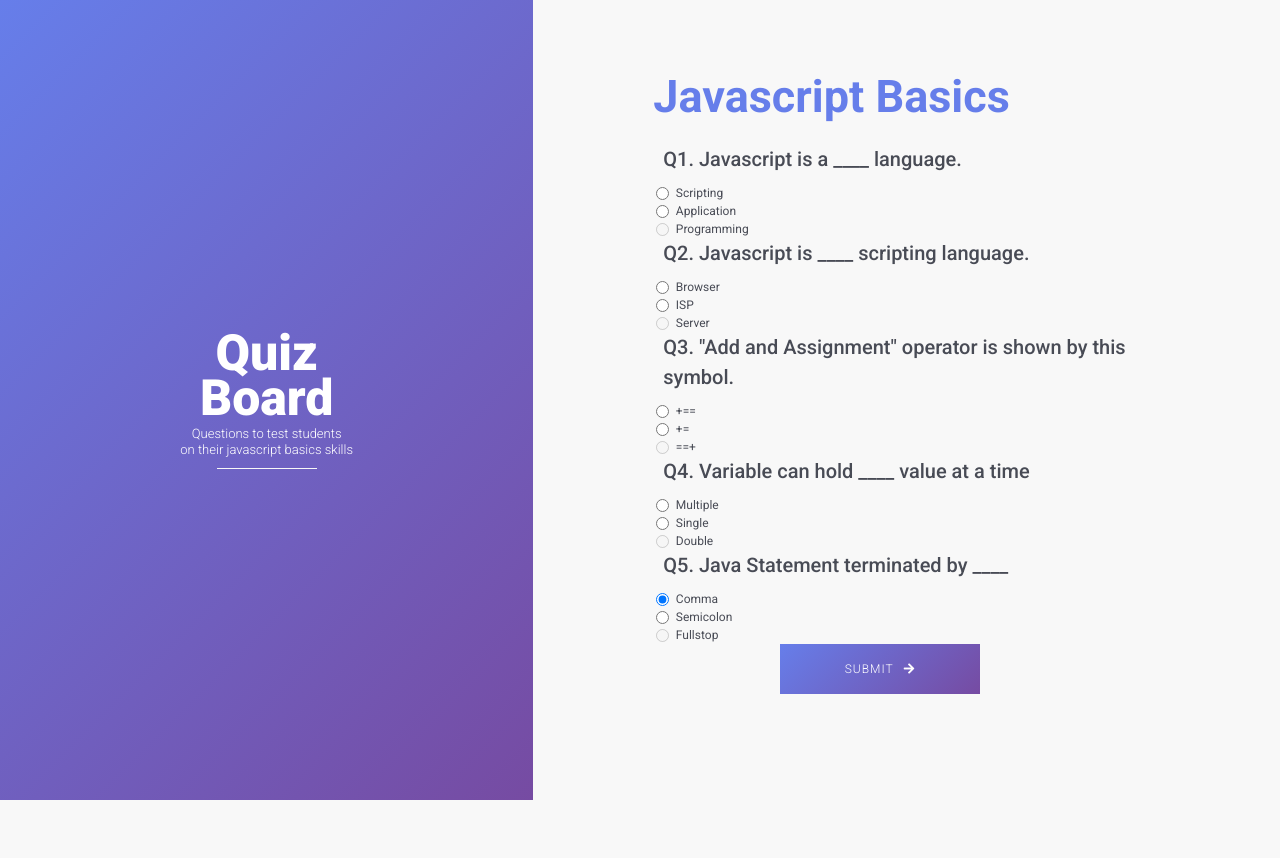
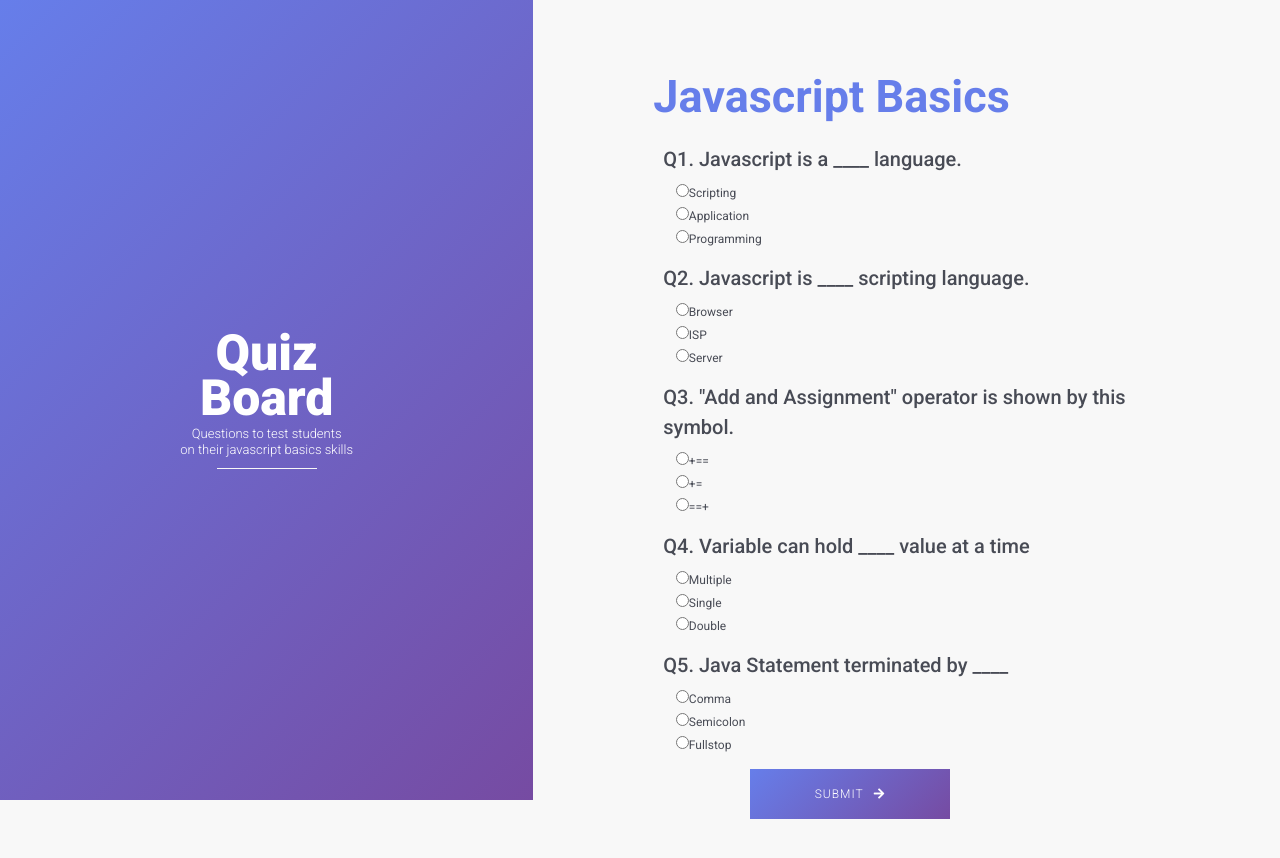
Before and after one commit to imekenye/Quiz-board, a plain HTML site: page index.html in a window 1280 px wide. Before the commit the page ends 800 px from the top, so only its background shows below. Drawn offline with Linux system fonts and the light colour scheme.

Commit message:
include script tag for jquery & modify form elements

```diff
--- a/index.html
+++ b/index.html
@@ -20,95 +20,116 @@
             </div>
             <div class="questions col-md-7">
                 <h2>Javascript Basics</h2>
-                <form class="px-5">
+                <form class="px-5" id="quest">
                     <p id="question">Q1. Javascript is a ____ language.</p>
                     <div class="form-check">
-                      <label class="form-check-label" for="radio1">
-                        <input type="radio" class="form-check-input form-color" id="radio1" name="optradio" value="option1" checked>Scripting
+                      <label>
+                        <input type="radio" name="quest1" value="5">Scripting
+                      </label>
+                    </div>
+
+                    <div class="form-check">
+                      <label>
+                        <input type="radio" name="quest1" value="0">Application
                       </label>
                     </div>
                     <div class="form-check">
-                      <label class="form-check-label" for="radio2">
-                        <input type="radio" class="form-check-input" id="radio2" name="optradio" value="option2">Application
+                      <label>
+                        <input type="radio" name="quest1" value="0">Programming
+                      </label>
+                    </div>
+
+                    <p> <span id="err1"></span></p>
+
+                    <p id="question">Q2. Javascript is ____ scripting language.</p>
+                    <div class="form-check">
+                      <label>
+                        <input type="radio"  name="quest2" value="5">Browser
                       </label>
                     </div>
                     <div class="form-check">
-                      <label class="form-check-label">
-                        <input type="radio" class="form-check-input" disabled>Programming
+                      <label>
+                        <input type="radio" name="quest2" value="0">ISP
+                      </label>
+                    </div>
+                    <div class="form-check">
+                      <label>
+                        <input type="radio" name="quest2" value="0">Server
                       </label>
                     </div>
 
-                    <p id="question">Q2. Javascript is ____ scripting language.</p>
+                    <p> <span id="err2"></span></p>
+
+                    <p id="question">Q3. "Add and Assignment" operator is shown by this symbol.</p>
                     <div class="form-check">
-                      <label class="form-check-label" for="radio1">
-                        <input type="radio" class="form-check-input" id="radio1" name="optradio" value="option1" checked>Browser
+                      <label>
+                        <input type="radio" name="quest3" value="0">+==
                       </label>
                     </div>
                     <div class="form-check">
-                      <label class="form-check-label" for="radio2">
-                        <input type="radio" class="form-check-input" id="radio2" name="optradio" value="option2">ISP
+                      <label>
+                        <input type="radio"  name="quest3" value="5">+=
                       </label>
                     </div>
                     <div class="form-check">
-                      <label class="form-check-label">
-                        <input type="radio" class="form-check-input" disabled>Server
+                      <label>
+                        <input type="radio" name="quest3" value="0">==+
                       </label>
                     </div>
 
-                    <p id="question">Q3. "Add and Assignment" operator is shown by this symbol.</p>
+                    <p> <span id="err3"></span></p>
+
+                    <p id="question">Q4. Variable can hold ____ value at a time</p>
                     <div class="form-check">
-                      <label class="form-check-label" for="radio1">
-                        <input type="radio" class="form-check-input" id="radio1" name="optradio" value="option1" checked>+==
+                      <label>
+                        <input type="radio" name="quest4" value="0">Multiple
                       </label>
                     </div>
                     <div class="form-check">
-                      <label class="form-check-label" for="radio2">
-                        <input type="radio" class="form-check-input" id="radio2" name="optradio" value="option2">+=
+                      <label>
+                        <input type="radio" name="quest4" value="5">Single
                       </label>
                     </div>
                     <div class="form-check">
-                      <label class="form-check-label">
-                        <input type="radio" class="form-check-input" disabled>==+
+                      <label>
+                        <input type="radio" name="quest4" value="0">Double
                       </label>
                     </div>
 
-                    <p id="question">Q4. Variable can hold ____ value at a time</p>
+                    <p> <span id="err4"></span></p>
+
+                    <p id="question">Q5. Java Statement terminated by ____ </p>
                     <div class="form-check">
-                      <label class="form-check-label" for="radio1">
-                        <input type="radio" class="form-check-input" id="radio1" name="optradio" value="option1" checked>Multiple
+                      <label>
+                        <input type="radio" name="quest5" value="0">Comma
                       </label>
                     </div>
                     <div class="form-check">
-                      <label class="form-check-label" for="radio2">
-                        <input type="radio" class="form-check-input" id="radio2" name="optradio" value="option2">Single
+                      <label>
+                        <input type="radio" name="quest5" value="5">Semicolon
                       </label>
                     </div>
                     <div class="form-check">
-                      <label class="form-check-label">
-                        <input type="radio" class="form-check-input" disabled>Double
+                      <label>
+                        <input type="radio" name="quest5" value="0">Fullstop
                       </label>
                     </div>
 
-                    <p id="question">Q5. Java Statement terminated by ____ </p>
-                    <div class="form-check">
-                      <label class="form-check-label" for="radio1">
-                        <input type="radio" class="form-check-input" id="radio1" name="optradio" value="option1" checked>Comma
-                      </label>
-                    </div>
-                    <div class="form-check">
-                      <label class="form-check-label" for="radio2">
-                        <input type="radio" class="form-check-input" id="radio2" name="optradio" value="option2">Semicolon
-                      </label>
-                    </div>
-                    <div class="form-check">
-                      <label class="form-check-label">
-                        <input type="radio" class="form-check-input" disabled>Fullstop
-                      </label>
-                    </div>
+                    <p> <span id="err5"></span></p>
+
+                    <button type="submit" class="btn btn-primary" id="submit">SUBMIT<i class="fas fa-arrow-right"></i></button>
+
                   </form>
-                  <button class="btn btn-primary">SUBMIT<i class="fas fa-arrow-right"></i></button>
+
+                  <div class="displayResult">
+                    <p> <span id="display"></span> </p>
+
+                  </div>
             </div>
         </div>
     </div>
+    <script src="js/jquery-3.3.1.min.js"></script>
+    <script src="js/script.js"></script>
+
 </body>
 </html>
```
